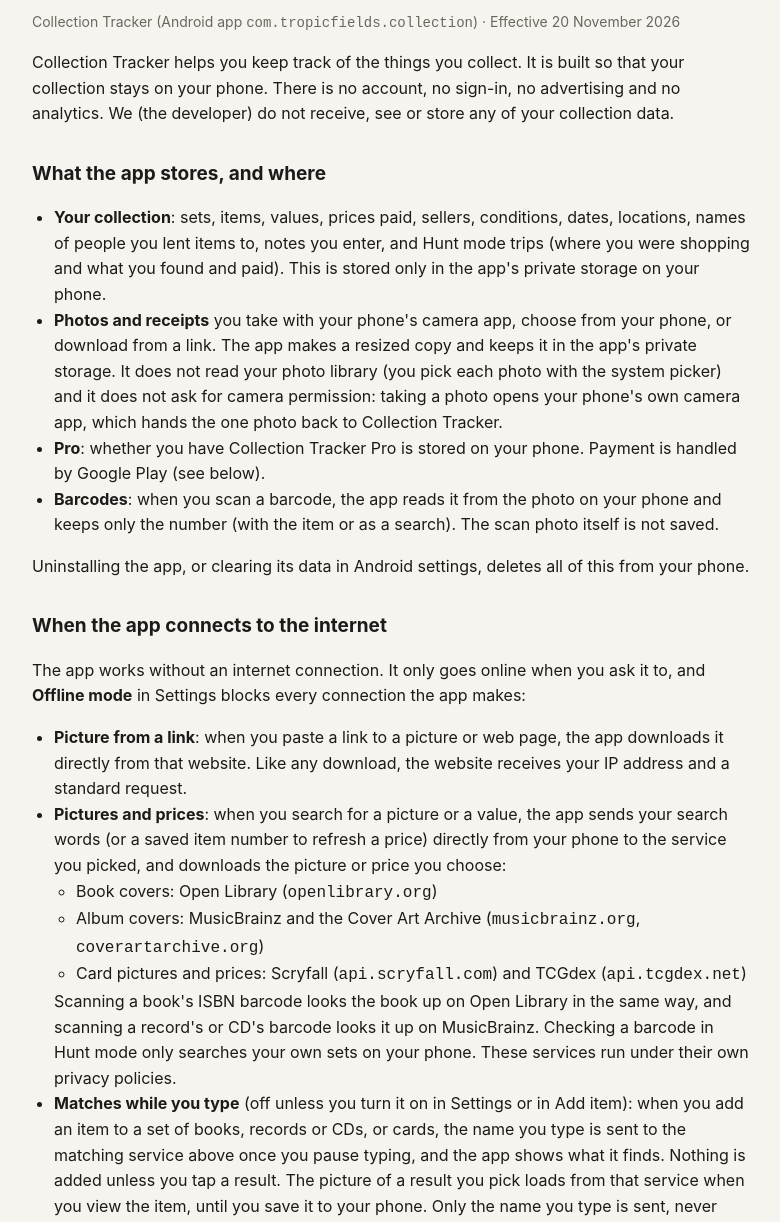
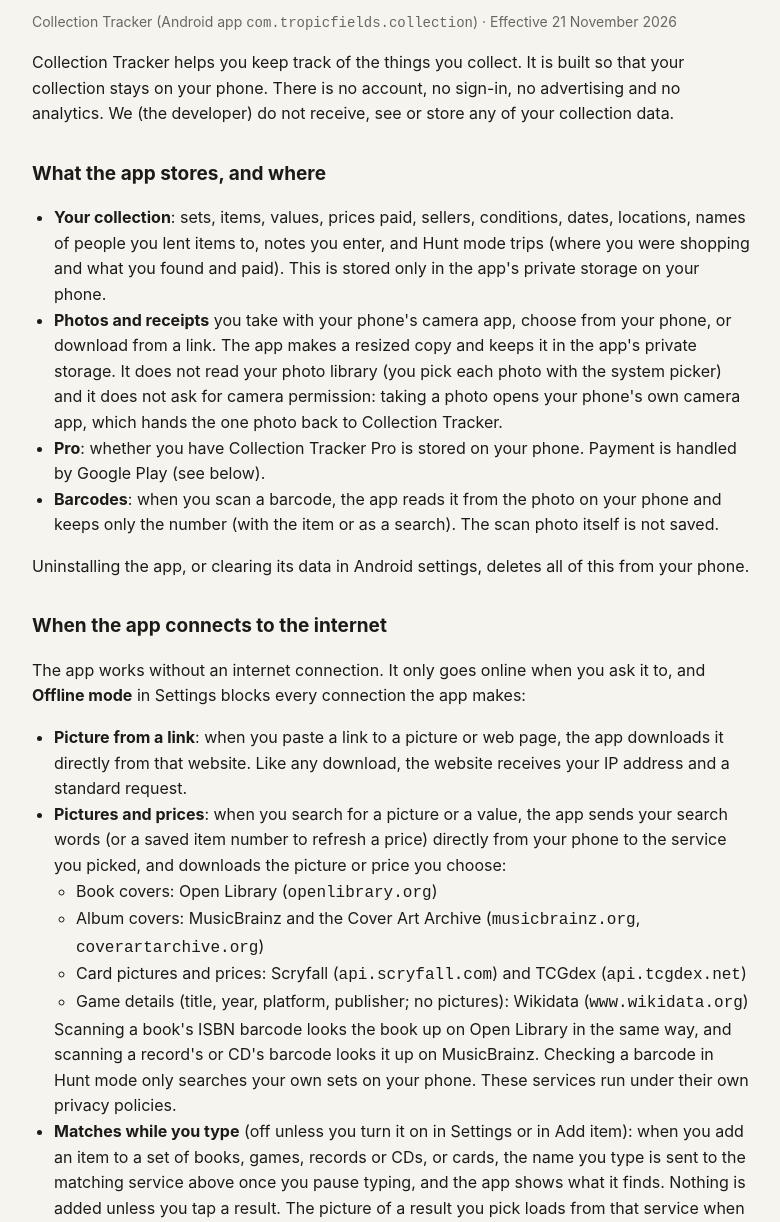
Before and after one commit to Tropic-1/collection-privacy, a plain HTML site: page index.html in a window 1280 px wide. Shown: the part 69-1291 px from the top of the page, without its empty margins (248-1028 px from the left). Drawn offline with Linux system fonts and the light colour scheme.

Commit message:
Privacy policy: game details from Wikidata (effective 21 November 2026)

```diff
--- a/index.html
+++ b/index.html
@@ -21,7 +21,7 @@
 <body>
 <main>
 <h1>Privacy policy</h1>
-<p class="muted">Collection Tracker (Android app <code>com.tropicfields.collection</code>) · Effective 20 November 2026</p>
+<p class="muted">Collection Tracker (Android app <code>com.tropicfields.collection</code>) · Effective 21 November 2026</p>
 
 <p>Collection Tracker helps you keep track of the things you collect. It is built so that your collection stays on your phone. There is no account, no sign-in, no advertising and no analytics. We (the developer) do not receive, see or store any of your collection data.</p>
 
@@ -43,9 +43,10 @@
       <li>Book covers: Open Library (<code>openlibrary.org</code>)</li>
       <li>Album covers: MusicBrainz and the Cover Art Archive (<code>musicbrainz.org</code>, <code>coverartarchive.org</code>)</li>
       <li>Card pictures and prices: Scryfall (<code>api.scryfall.com</code>) and TCGdex (<code>api.tcgdex.net</code>)</li>
+      <li>Game details (title, year, platform, publisher; no pictures): Wikidata (<code>www.wikidata.org</code>)</li>
     </ul>
     Scanning a book's ISBN barcode looks the book up on Open Library in the same way, and scanning a record's or CD's barcode looks it up on MusicBrainz. Checking a barcode in Hunt mode only searches your own sets on your phone. These services run under their own privacy policies.</li>
-  <li><b>Matches while you type</b> (off unless you turn it on in Settings or in Add item): when you add an item to a set of books, records or CDs, or cards, the name you type is sent to the matching service above once you pause typing, and the app shows what it finds. Nothing is added unless you tap a result. The picture of a result you pick loads from that service when you view the item, until you save it to your phone. Only the name you type is sent, never your collection list or personal details.</li>
+  <li><b>Matches while you type</b> (off unless you turn it on in Settings or in Add item): when you add an item to a set of books, games, records or CDs, or cards, the name you type is sent to the matching service above once you pause typing, and the app shows what it finds. Nothing is added unless you tap a result. The picture of a result you pick loads from that service when you view the item, until you save it to your phone. Only the name you type is sent, never your collection list or personal details.</li>
   <li><b>Exchange rates</b>: when you look up or update a price, the app fetches exchange rates from Frankfurter (<code>api.frankfurter.dev</code>) so prices appear in your currency. The request contains no details about you or your collection.</li>
   <li><b>Daily value updates</b> (off unless you turn them on in Settings): once a day when you open the app, it asks those services for current prices of the items you got an online price for, using their item numbers. None of this includes your collection list or any personal details.</li>
   <li><b>Full checklists</b>: when you create a set from online, the app sends the set, author or artist name you search for to the same services, and downloads the list. Pictures in these sets load from those services when you view them, and each service sees your IP address like any website, until you save the pictures to your phone.</li>
@@ -84,7 +85,7 @@
 <h2>Contact</h2>
 <p>Questions about this policy: <a href="mailto:meridian.house.studios@gmail.com">meridian.house.studios@gmail.com</a></p>
 <hr>
-<p class="muted">Collection Tracker is an independent app. It is not affiliated with eBay, PriceCharting, Open Library, MusicBrainz, Scryfall or TCGdex.</p>
+<p class="muted">Collection Tracker is an independent app. It is not affiliated with eBay, PriceCharting, Open Library, MusicBrainz, Scryfall, TCGdex or Wikidata.</p>
 <p class="muted">Collection Tracker is unofficial Fan Content permitted under the Fan Content Policy. Not approved/endorsed by Wizards. Portions of the materials used are property of Wizards of the Coast. ©Wizards of the Coast LLC.</p>
 </main>
 </body>
```
